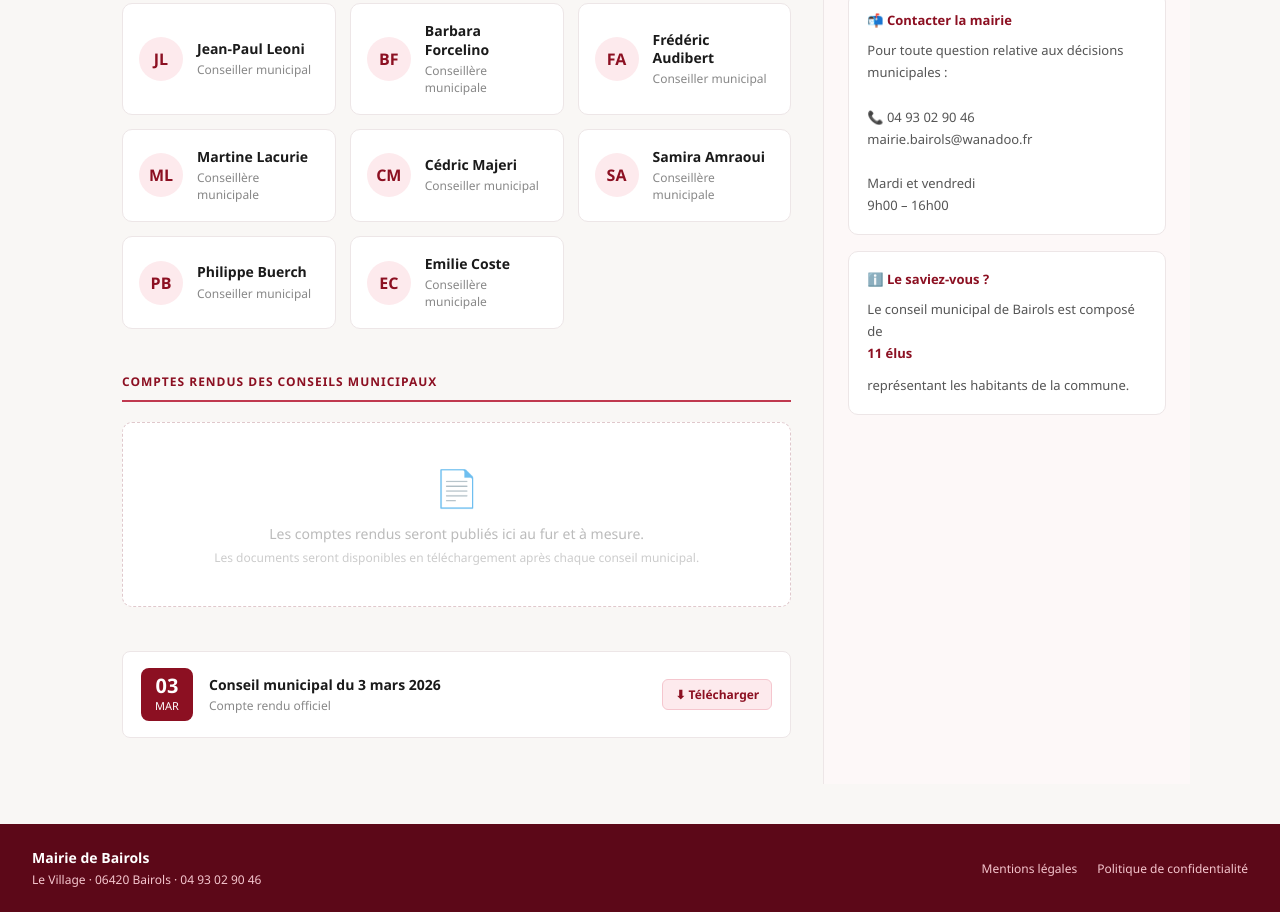
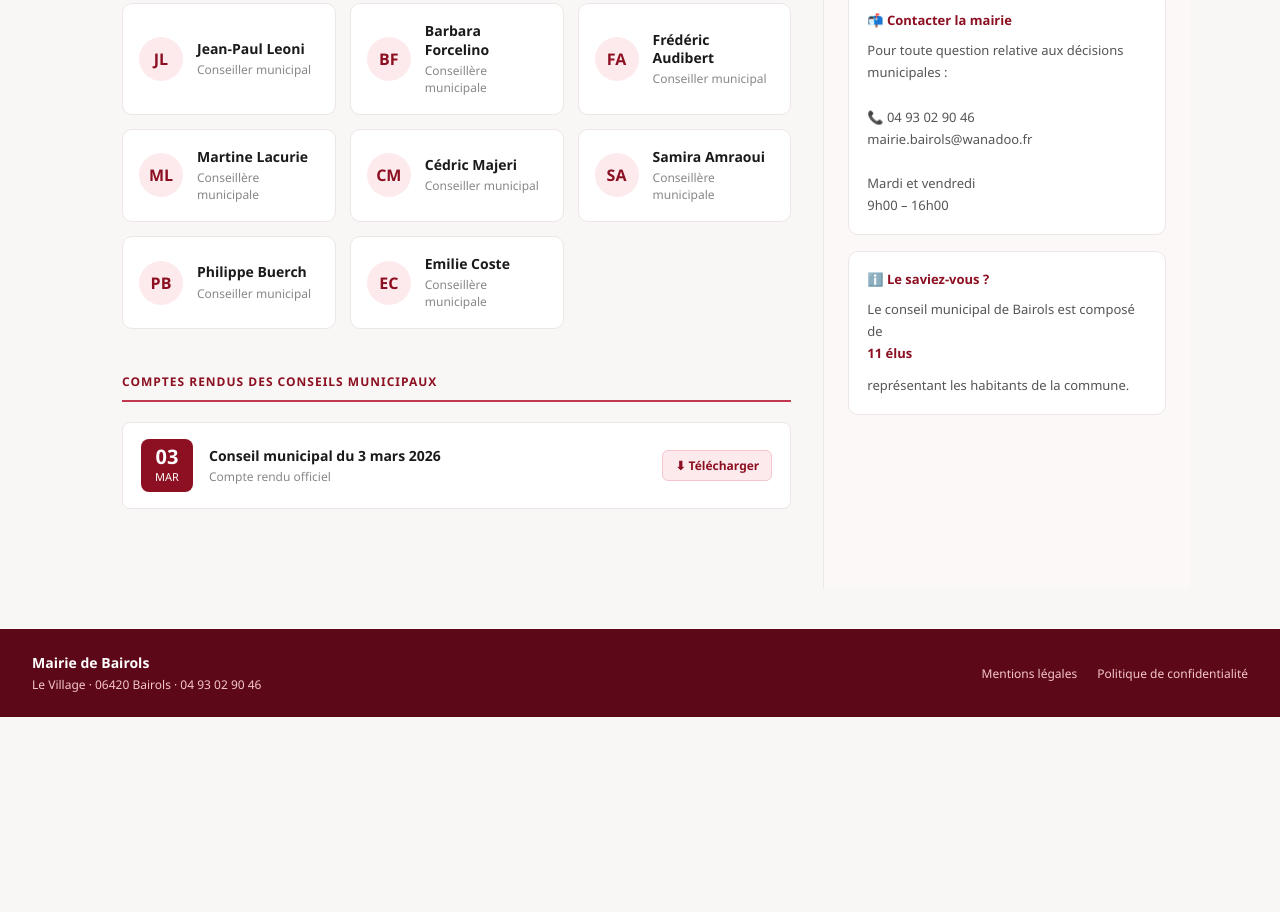
Before and after one commit to samsam-notbot/bairols, a plain HTML site: page municipalite.html in a window 1280 px wide. Shown: the part 854-1766 px from the top of the page. After the commit the page ends 1571 px from the top, so only its background shows below. Drawn offline with Linux system fonts and the light colour scheme.

Commit message:
Update municipalite.html

```diff
--- a/municipalite.html
+++ b/municipalite.html
@@ -265,12 +265,6 @@
       <!-- COMPTES RENDUS -->
       <div class="section-block">
         <div class="section-title">Comptes rendus des conseils municipaux</div>
-        <div class="cr-empty">
-          <div class="cr-icon">📄</div>
-          <p>Les comptes rendus seront publiés ici au fur et à mesure.</p>
-          <small>Les documents seront disponibles en téléchargement après chaque conseil municipal.</small>
-        </div>
-      </div>
         <div class="cr-item">
           <div class="cr-date-box"><div class="day">03</div><div class="month">Mar</div></div>
           <div>
@@ -279,7 +273,7 @@
           </div>
           <a href="comptes-rendus/Compte_rendu_CM_03.04.26.pdf" target="_blank" class="cr-download">⬇ Télécharger</a>
         </div>
-
+      </div>
     </div>
 
     <!-- SIDEBAR -->
```
Lines whose indentation alone changed are shown as unchanged.
